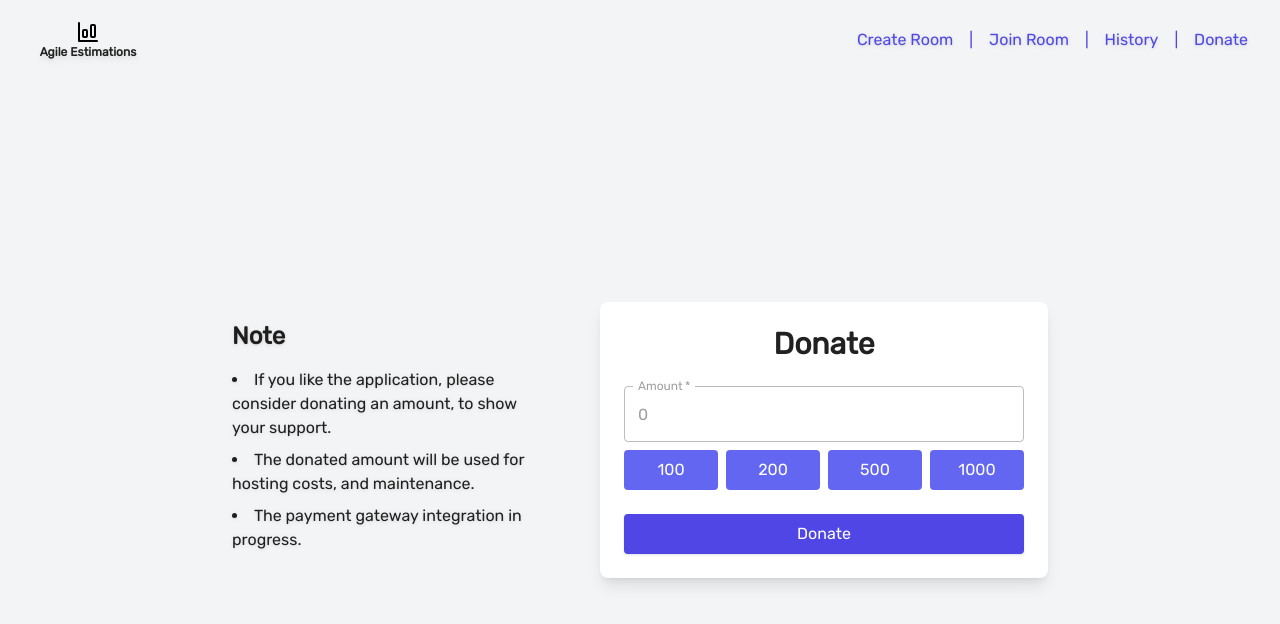
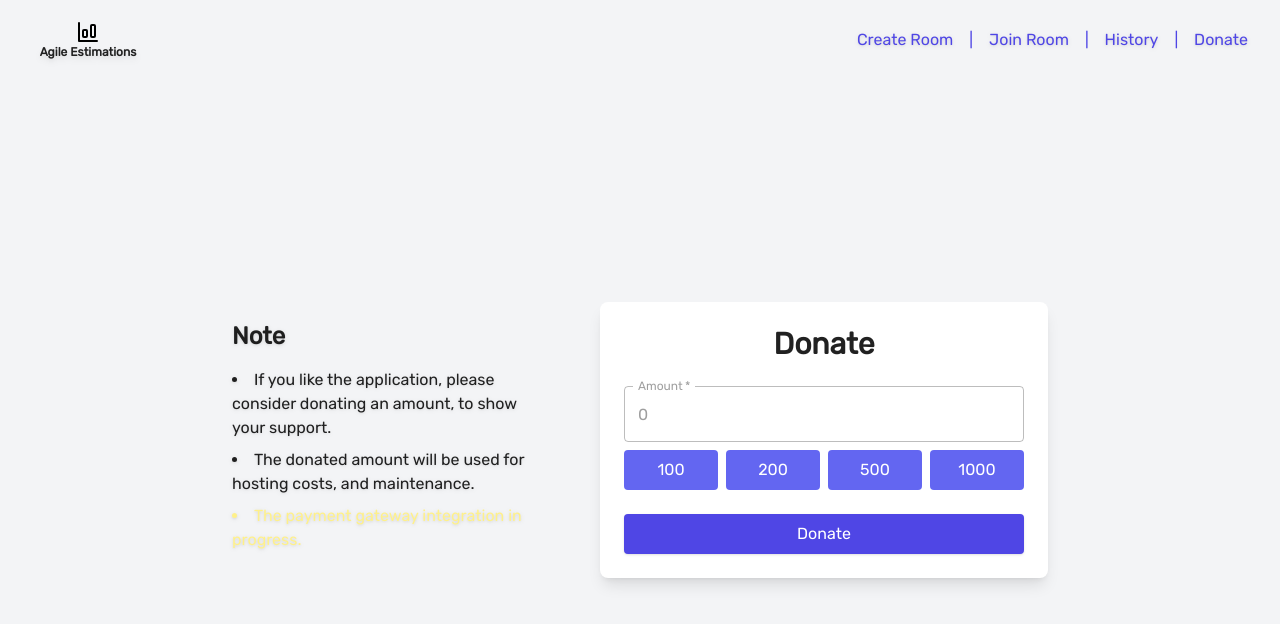
Before and after one commit to k3nme/agile-estimations, a React (Vite) app in the folder client/: page /donate in a window 1280 px wide. Shown: the top 624 px of the page. Built offline with nearby package versions, Linux system fonts and the light colour scheme.

Commit message:
minnor change in the donate page

```diff
--- a/client/src/entry-pages/room-ops/Donate.tsx
+++ b/client/src/entry-pages/room-ops/Donate.tsx
@@ -19,7 +19,7 @@ const Donate = () => {
 					<ul className='list-disc list-inside'>
 						<li className='mb-2'>If you like the application, please consider donating an amount, to show your support.</li>
 						<li className='mb-2'>The donated amount will be used for hosting costs, and maintenance.</li>
-						<li className='mb-2 text-red'>The payment gateway integration in progress.</li>
+						<li className='mb-2 text-yellow-200'>The payment gateway integration in progress.</li>
 					</ul>
 				</div>
 				{/* Right Content (Form) */}
```
